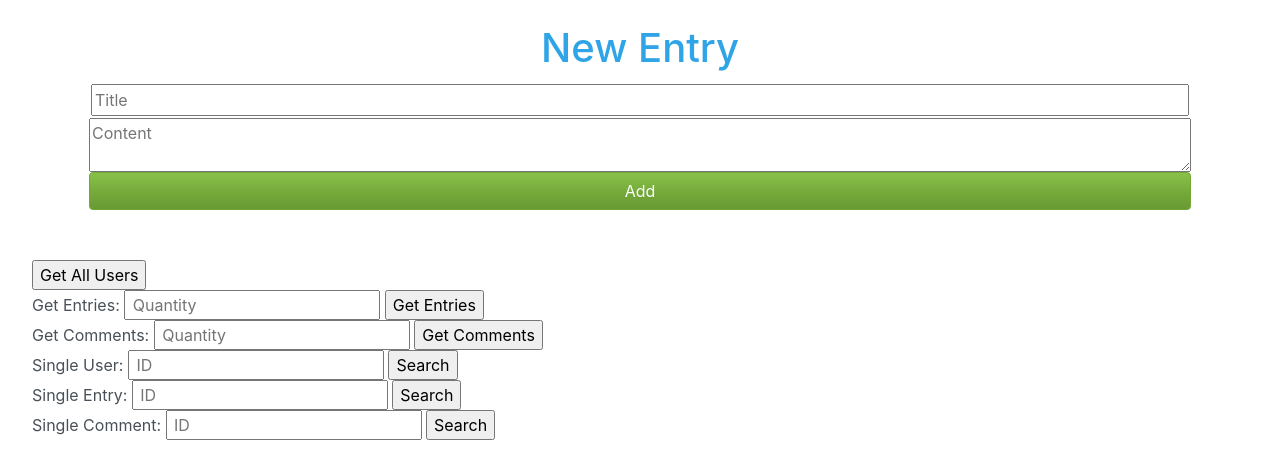
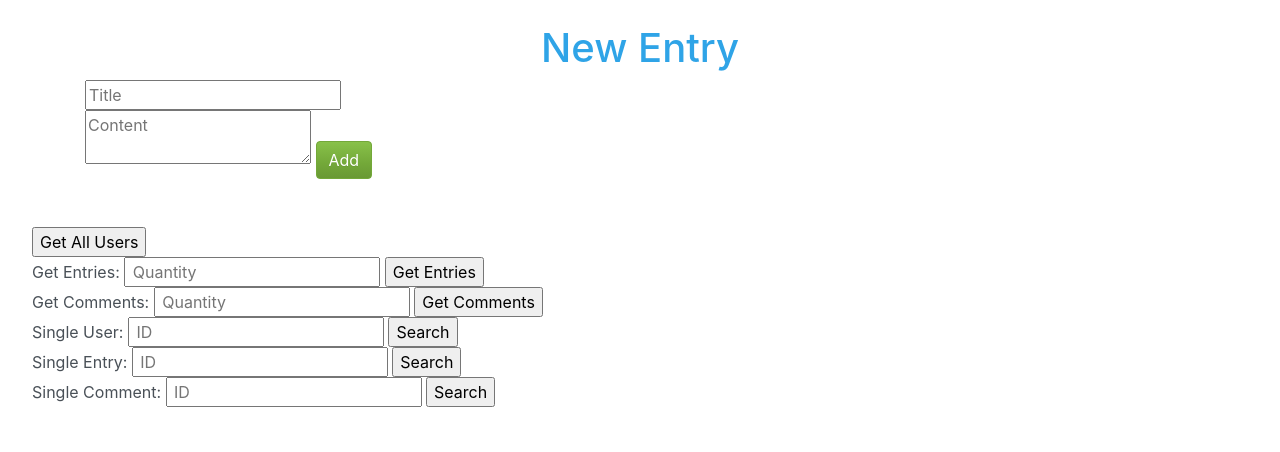
Before and after one commit to AndreasHansson1/project-api, a PHP site: template src/public/views/index.php in a window 1280 px wide. Shown: the part 56-508 px from the top of the page. Run offline with PHP 8.4, Linux system fonts and the light colour scheme; the template is opened without the code that fills it, so the values that code supplies are empty; some libraries are stand-ins or nearby versions.

Commit message:
removed css
Github is awesome

```diff
--- a/src/public/css/style.css
+++ b/src/public/css/style.css
@@ -27,36 +27,3 @@ body, html {
 h1 {
   text-align: center;
 }
-
-#newTitle {
-  display: flex;
-  flex-direction: column;
-  margin: 2px;
-  padding: 2px;
-  max-width: 100%;
-}
-
-#newContent {
-  display: flex;
-  flex-direction: column;
-
-  max-width: 100%;
-}
-
-.btn btn-success {
-  display: flex;
-  flex-direction: column;
-  margin: 200px;
-  padding: 200px;
-  max-width: 100%;
-}
-
-.form-group {
-  display: flex;
-  flex-direction: column;
-  margin: 2px;
-  padding: 2px;
-  max-width: 100%;
-}
-
->>>>>>> master
```
